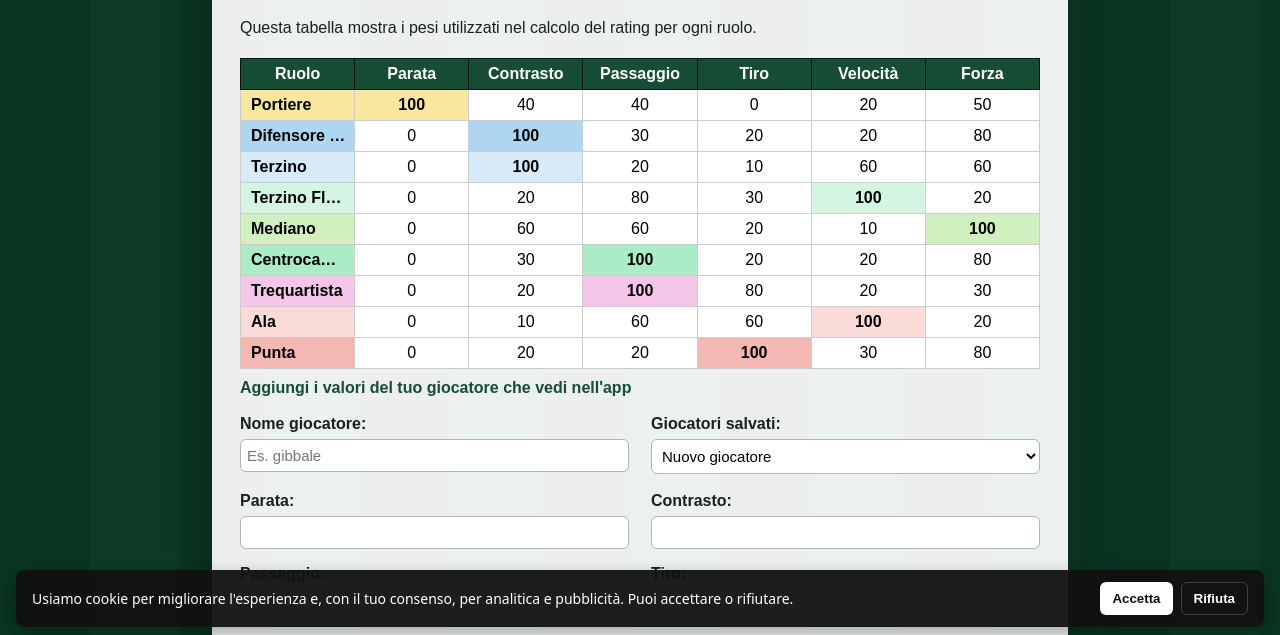
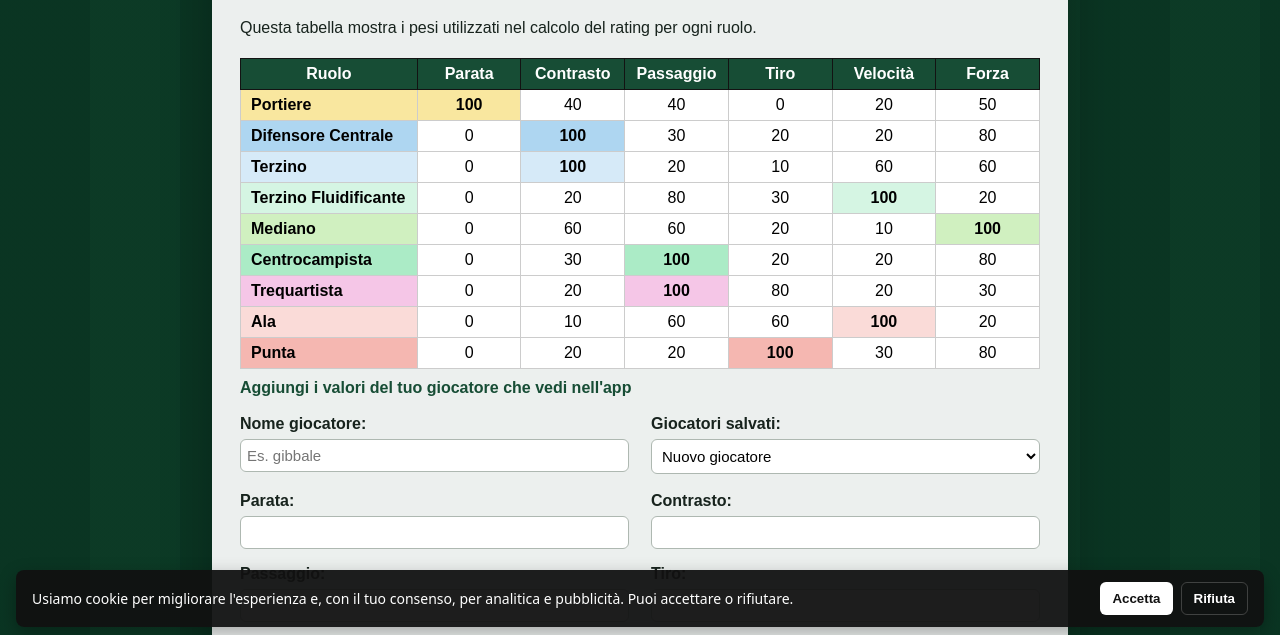
Before and after one commit to Gibbbale/mt11tools, a plain HTML site: page rating.html in a window 1280 px wide. Shown: the part 157-792 px from the top of the page. Drawn offline with Linux system fonts and the light colour scheme.

Commit message:
Update rating.html
Co-Authored-By: Copilot <198982749+Copilot@users.noreply.github.com>
Signed-off-by: Gibbbale <gianlucacarletti1995@gmail.com>

```diff
--- a/rating.html
+++ b/rating.html
@@ -21,7 +21,7 @@
     <table class="tabella-pesi">
       <thead>
         <tr>
-          <th>Ruolo</th>
+          <th style="width: 20%">Ruolo</th>
           <th>Parata</th>
           <th>Contrasto</th>
           <th>Passaggio</th>
```
